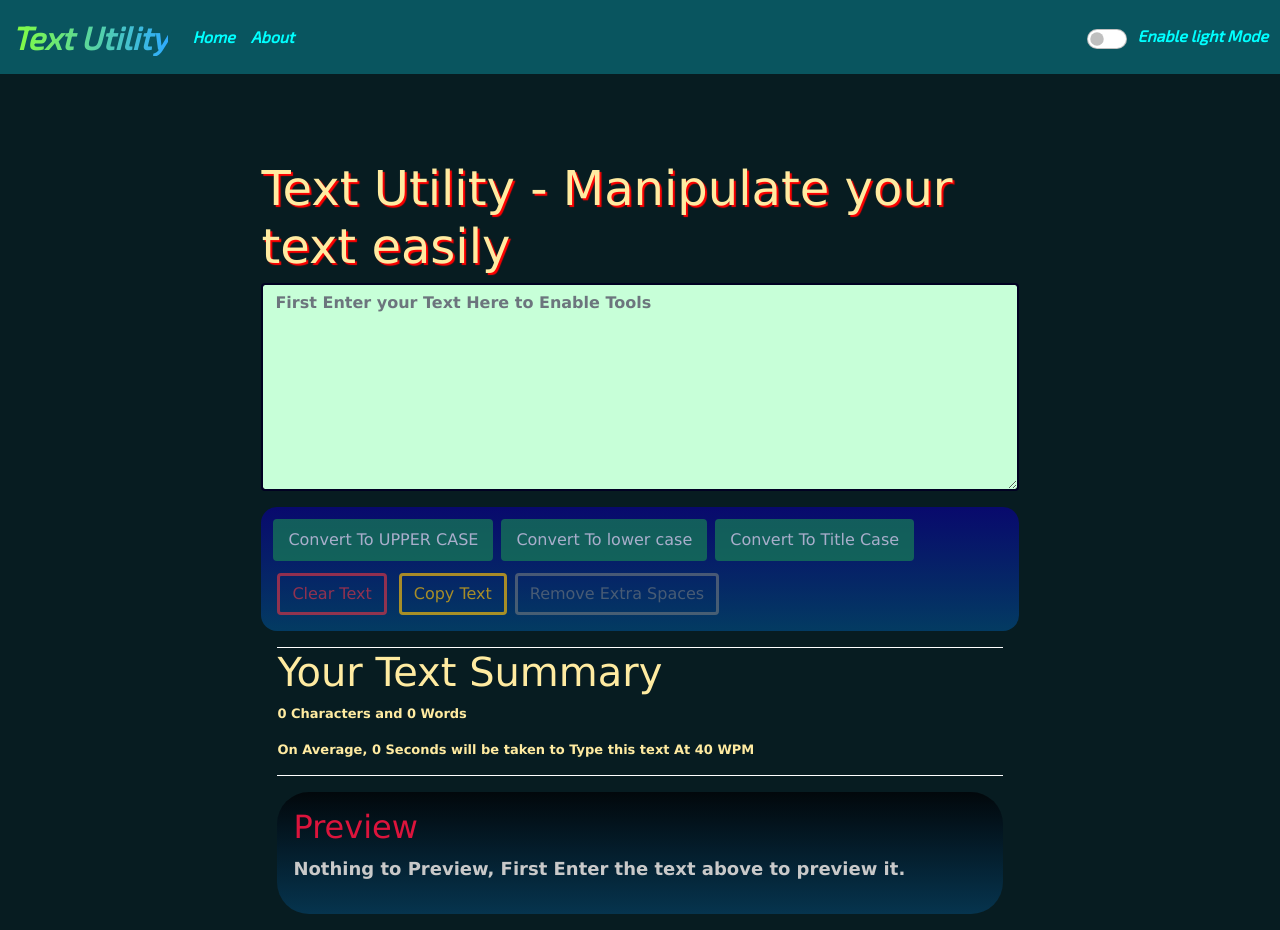
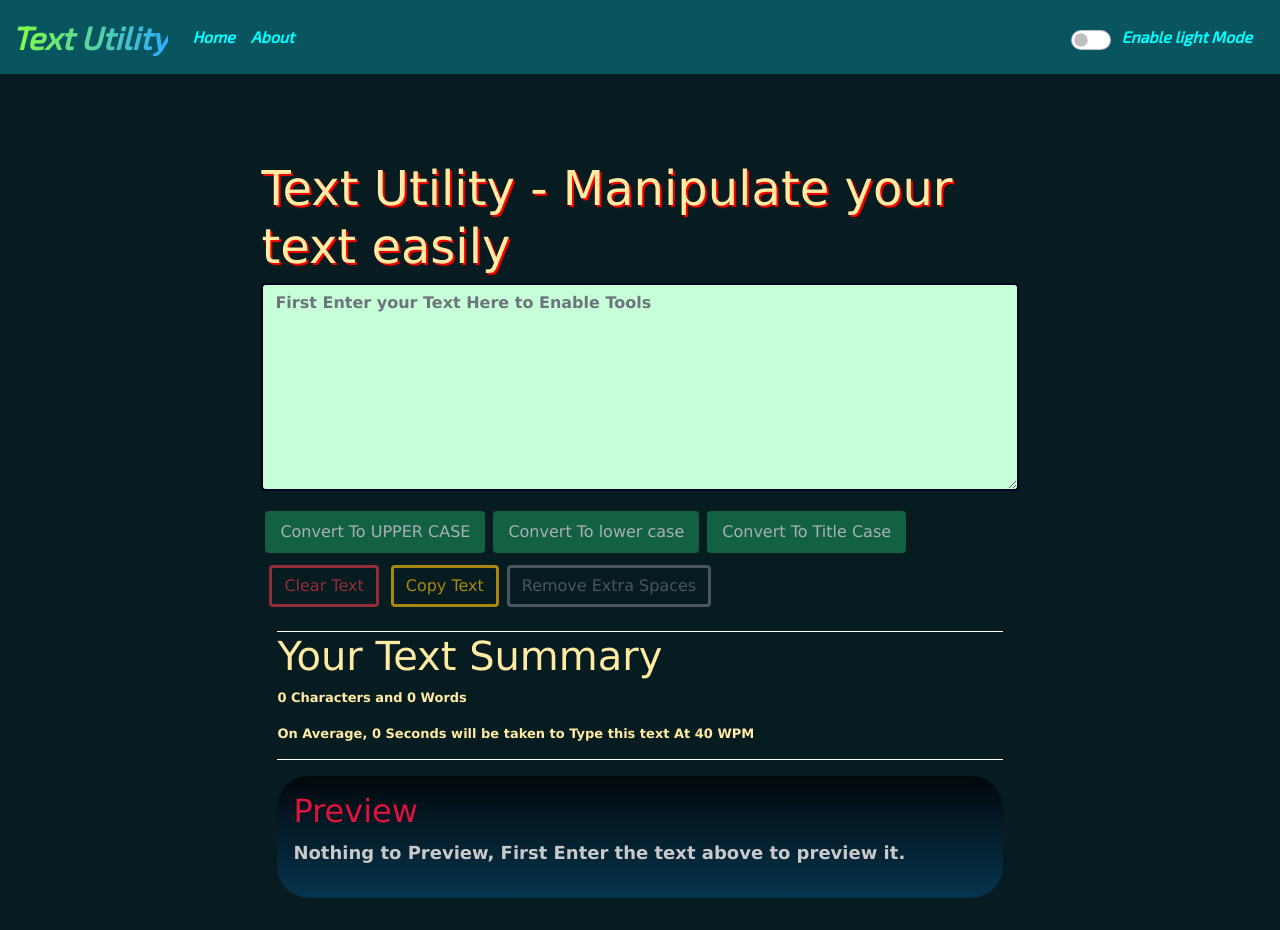
Before and after one commit to nikhilsharma-github/Text-Utility, a React (Create React App) app: page / in a window 1280 px wide. Built offline with nearby package versions, Linux system fonts and the light colour scheme.

Commit message:
Your awesome message

```diff
--- a/src/components/About.js
+++ b/src/components/About.js
@@ -1,21 +1,24 @@
-import React, { useState } from "react";
+import React from "react";
+// import React, { useState } from "react";
 
 // Enable dark mode code
 
 export default function About() {
-  const [presentTheme, newTheme] = useState({
+  // const [presentTheme, newTheme] = useState({
+  //   color: "#FFEBA1",
+  //   backgroundColor: "#071C21",
+  //   borderRadius: "1rem",
+  //   borderTop:"1px solid white",
+  // });
+
+
+  const presentTheme={
     color: "#FFEBA1",
     backgroundColor: "#071C21",
     borderRadius: "1rem",
-    borderTop:"1px solid white",
-  });
+    borderTop:"1px solid white"
+  };
 
-  //  if(props.Mode=="light"){
-  //    newTheme({
-  //      color:"black",
-  //      backgroundColor:"purple"
-  //    })
-  //  };
 
 
 
@@ -42,6 +45,7 @@ export default function About() {
             aria-labelledby="headingOne"
             data-bs-parent="#accordionExample"
           >
+
             <div className="accordion-body">
               Simply add your text into the textbox and start manipulating it as
               you want <br />
--- a/src/components/Navbar.js
+++ b/src/components/Navbar.js
@@ -29,7 +29,7 @@ export default function Navbar(props) {
           aria-expanded="false"
           aria-label="Toggle navigation"
         >
-          <span className="navbar-toggler-icon"></span>
+          <span className="toggleIcon navbar-toggler-icon">TU</span>
         </button>
 
         <div className="collapse navbar-collapse" id="navbarSupportedContent">
@@ -66,6 +66,7 @@ export default function Navbar(props) {
               props.mode === "light" ? "dark" : "light"
             }`}
             onClick={props.toggleMode}
+            id="darkModeButton"
           >
             <div className="">
               <input
--- a/src/index.css
+++ b/src/index.css
@@ -1,14 +1,24 @@
-
+/* Body Styling  */
 body {
   background-color: #a1ecd8;
   font-family: Verdana, Geneva, Tahoma, sans-serif;
-  /* font-weight: medium; */
 }
+
+/* AlertBox Styling  */
 
 #alertBox {
   background-color: #0f864b;
-  color:black;
+  color: black;
 }
+
+.alertHide {
+  display: none;
+}
+.alertShow {
+  display: block;
+}
+
+/* Navbar Styling  */
 .buttonBorder {
   border-width: 3px;
 }
@@ -24,7 +34,6 @@ body {
 }
 .logoSize {
   font-size: larger;
-  /* color:grey; */
 }
 .lightNavTextColor {
   font-family: "Exo 2", sans-serif;
@@ -35,17 +44,16 @@ body {
 .darkNavTextColor {
   color: aqua;
 }
+
+/* Section Styling  */
 .textform-sizing {
-  /* font-family: "Glory", sans-serif; */
   font-size: large;
   font-weight: bold;
   width: 70%;
   margin: 1rem auto;
-  /* background-color: chartreuse; */
 }
 
 .textForm-titles {
-  /* font-weight: bolder; */
   font-size: 3rem;
   text-shadow: 2px 2px 1px rgb(255, 0, 0);
 }
@@ -55,12 +63,14 @@ body {
   color: black;
   border: 2px solid rgb(1, 1, 34);
 }
-.alertHide {
-  display: none;
+.textSummary {
+  font-size: small;
+  border-bottom: 1px solid white;
+  border-top: 1px solid white;
+  margin: 1rem;
 }
-.alertShow {
-  display: block;
-}
+
+/* PreviewBox Styling  */
 
 .previewDark {
   padding: 1rem;
@@ -76,23 +86,16 @@ body {
   );
 }
 
-.textSummary {
-  font-size: small;
-  border-bottom: 1px  solid white;
-  border-top: 1px solid white;
-  margin:1rem;
+.previewSize {
+  font-weight: lighter;
+  color: #dc143c;
 }
 
-.previewSize {
-  font-weight:lighter;
-  color: #dc143c;
-  /* background: rgb(98,3,83);
-background: linear-gradient(0deg, rgba(98,3,83,1) 0%, rgba(168,0,0,1) 100%); */
-}
-
+/* Accordion Styling  */
 .aboutAccordion {
   background-color: #071c21;
   color: white;
+  border-radius: 1rem;
 }
 .aboutAccordionSizing {
   padding: 2rem;
@@ -101,38 +104,41 @@ background: linear-gradient(0deg, rgba(98,3,83,1) 0%, rgba(168,0,0,1) 100%); */
 .logo-text {
   background: linear-gradient(to right, hsl(98 100% 62%), hsl(204 100% 59%));
   -webkit-background-clip: text;
+  background-clip: text;
   -webkit-text-fill-color: transparent;
-  /* text-align: left; */
   font-size: 2rem;
-  /* line-height: 1.1; */
 }
 
-.buttonBackground {
-  background: rgb(3, 59, 98);
-  background: linear-gradient(
-    0deg,
-    rgba(3, 59, 98, 1) 0%,
-    rgba(8, 9, 109, 1) 100%
-  );
-  /* -webkit-background-clip: text;
-  -webkit-text-fill-color: transparent; */
-  border-radius: 1rem;
-  padding: 0.5rem;
+/* Hamburger Icon Styling  */
+.togglerDesign {
+  background: rgb(68, 152, 231);
+  border: 2px solid black;
+}
+.togglerDesign:hover {
+  background-color: #0e7e4f;
+  border: 2px solid black;
 }
 
- .togglerDesign{
-  background: rgb(80,68,231);
-background: radial-gradient(circle, rgb(255, 255, 255) 0%, rgba(246,246,246,1) 52%, rgba(0,176,226,1) 100%);
-
-
-
-}
-.togglerDesign:hover{
-  background: rgb(36,18,255);
-background: radial-gradient(circle, rgba(36,18,255,1) 0%, rgba(0,53,115,1) 54%, rgba(0,104,226,1) 100%);
-
+.toggleIcon {
+  border-top: 2px solid black;
+  border-bottom: 2px solid black;
 }
 
-.accordion-button::after{
-  filter:invert(1);
+.toggleIcon:hover {
+  border-top: 2px solid black;
+  border-bottom: 2px solid black;
+
+  border-radius: 2px;
 }
+.toggleIcon:after {
+  border-top: 2px solid black;
+  border-bottom: 2px solid black;
+
+  border-radius: 2px;
+}
+
+/* DarkModeButton Styling  */
+#darkModeButton {
+  margin: 0 1rem;
+  padding: 1 1rem;
+}
```
Also changed, not shown: package.json (+7 -1 lines), 1 other file (tests, documents, lock files or other folders).
